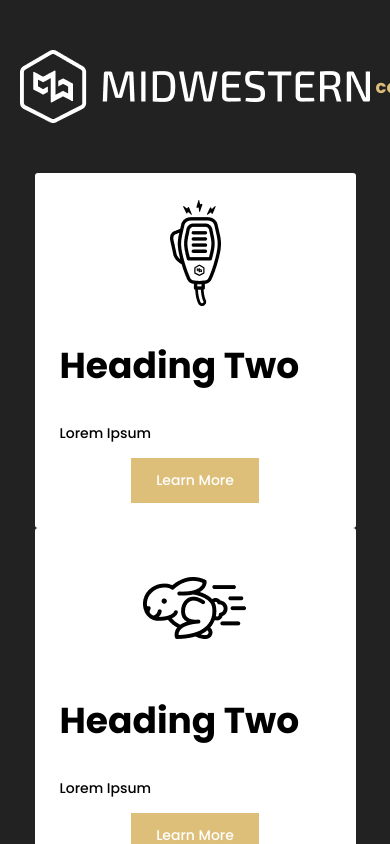
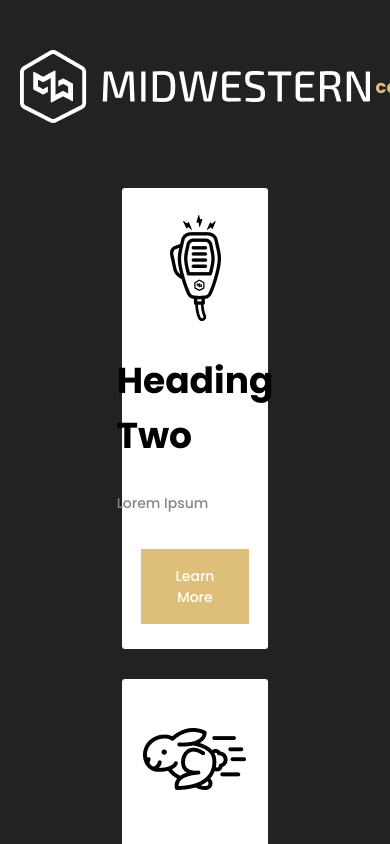
Before and after one commit to Aaron-Merrick/mwi-tech-challenge, a React (Create React App) app: page / in a window 390 px wide. Shown: the top 844 px of the page. Built offline with nearby package versions, Linux system fonts and the light colour scheme.

Commit message:
Began some responsive styling

```diff
--- a/src/styles/App.css
+++ b/src/styles/App.css
@@ -3,7 +3,7 @@
   --mwi-gold: #DEBF79;
   --mwi-dark-gray: #222222;
   --mwi-mid-gray: #858585;
-  --mwi-light-gray: hsl(0, 0%, 96%);
+  --mwi-light-gray: #F5F5F5;
   --mwi-red: #800000;
 
   font-family: 'Poppins', sans-serif;
--- a/src/styles/card-callout-section.css
+++ b/src/styles/card-callout-section.css
@@ -4,3 +4,15 @@
     justify-content: space-between;
     align-items: center;
 }
+
+@media (max-width: 1080px) {
+    .ccs-container {
+        justify-content: center;
+    }
+}
+
+@media (max-width: 1080px) {
+    .ccs-container {
+        flex-direction: column;
+    }
+}
--- a/src/styles/card-callout.css
+++ b/src/styles/card-callout.css
@@ -8,26 +8,28 @@
     flex-grow: 1;
     justify-content: space-between; /* come back to this */
 
-    margin: 0 15px;
-    padding: 25px;
+    margin: 0 1.5em;
+    padding: 2.5em;
 
     /* fix this later */
-    min-height: 300px;
+    min-height: 30em;
 }
 
 .card-icon-container {
-    height: 110px;
+    height: 11em;
     display: flex;
     align-items: center;
 }
 
 .card-text-container {
+    margin: auto 0;
     text-align: left;
-    width: 100%;
 }
 
 .card-text-container > p {
     font-size: 1.4em;
+    color: var(--mwi-mid-gray);
+    padding-bottom: 1.5em;
 }
 
 .card-button {
@@ -35,8 +37,26 @@
     color: white;
     border: none;
 
-    padding: 12px 25px;
+    padding: 1.2em 2.5em;
 
     font-family: 'Poppins', sans-serif;
     font-size: 1.4em;
 }
+
+@media (max-width: 1080px) {
+    .card-callout {
+    background-color: white;
+    border-radius: 3px;
+
+    display: flex;
+    flex-direction: column;
+    align-items: center;
+    max-width: calc(50% - 8em);
+
+    margin: 1.5em;
+    padding: 2.5em;
+
+    /* fix this later */
+    min-height: 30em;
+    }
+}
--- a/src/styles/header.css
+++ b/src/styles/header.css
@@ -3,7 +3,7 @@
     justify-content: space-between;
     align-items: center;
 
-    padding: 50px 0;
+    padding: 5em 0;
   }
 
   .contact-link {
--- a/src/styles/puzzle-section.css
+++ b/src/styles/puzzle-section.css
@@ -4,8 +4,7 @@
 }
 
 .gilded {
-    border-bottom: 5px solid var(--mwi-gold);
-    line-height: 10px;
+    border-bottom: 4px solid var(--mwi-gold);
 }
 
 .puzzle-section > p {
```
